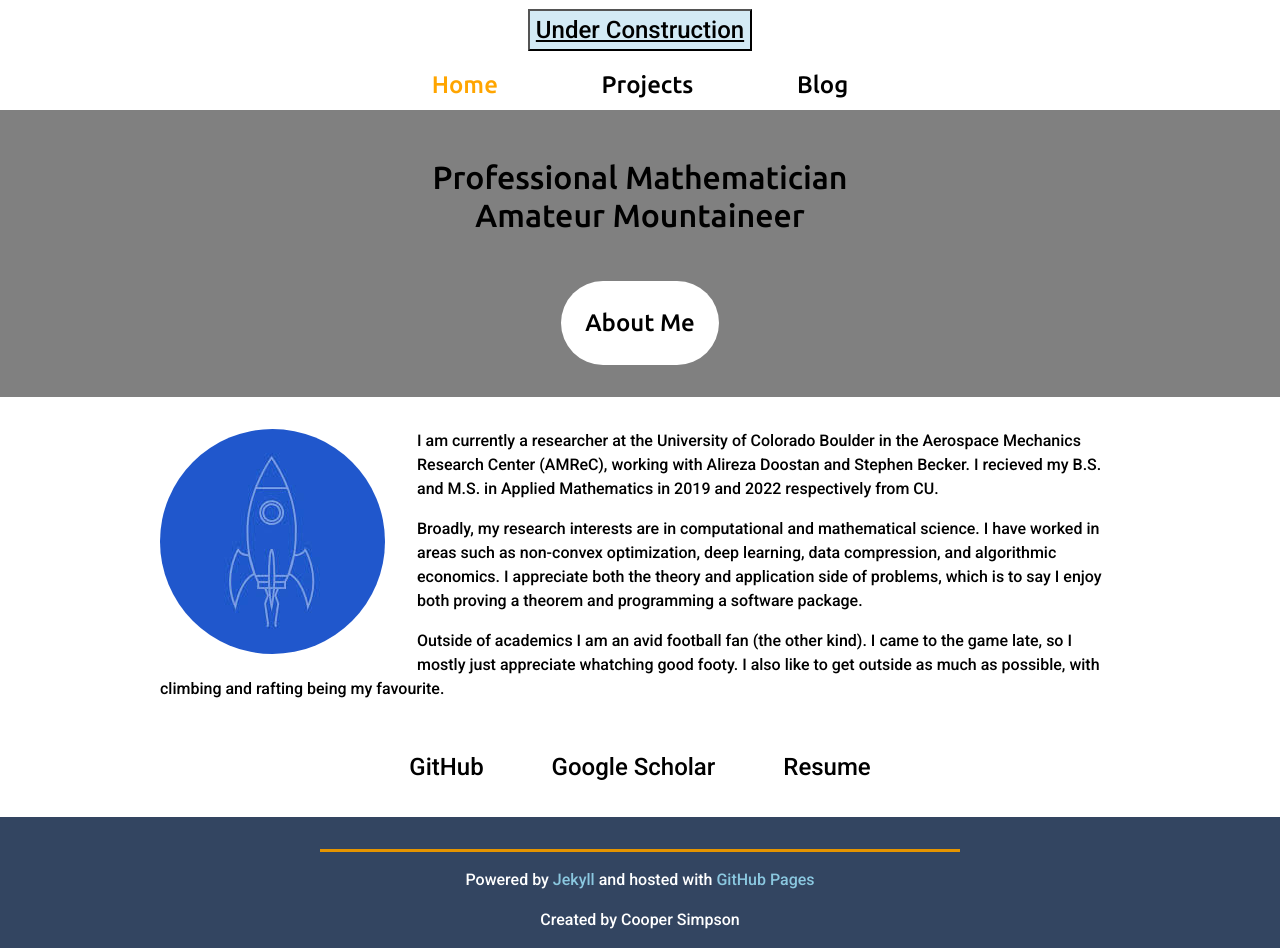
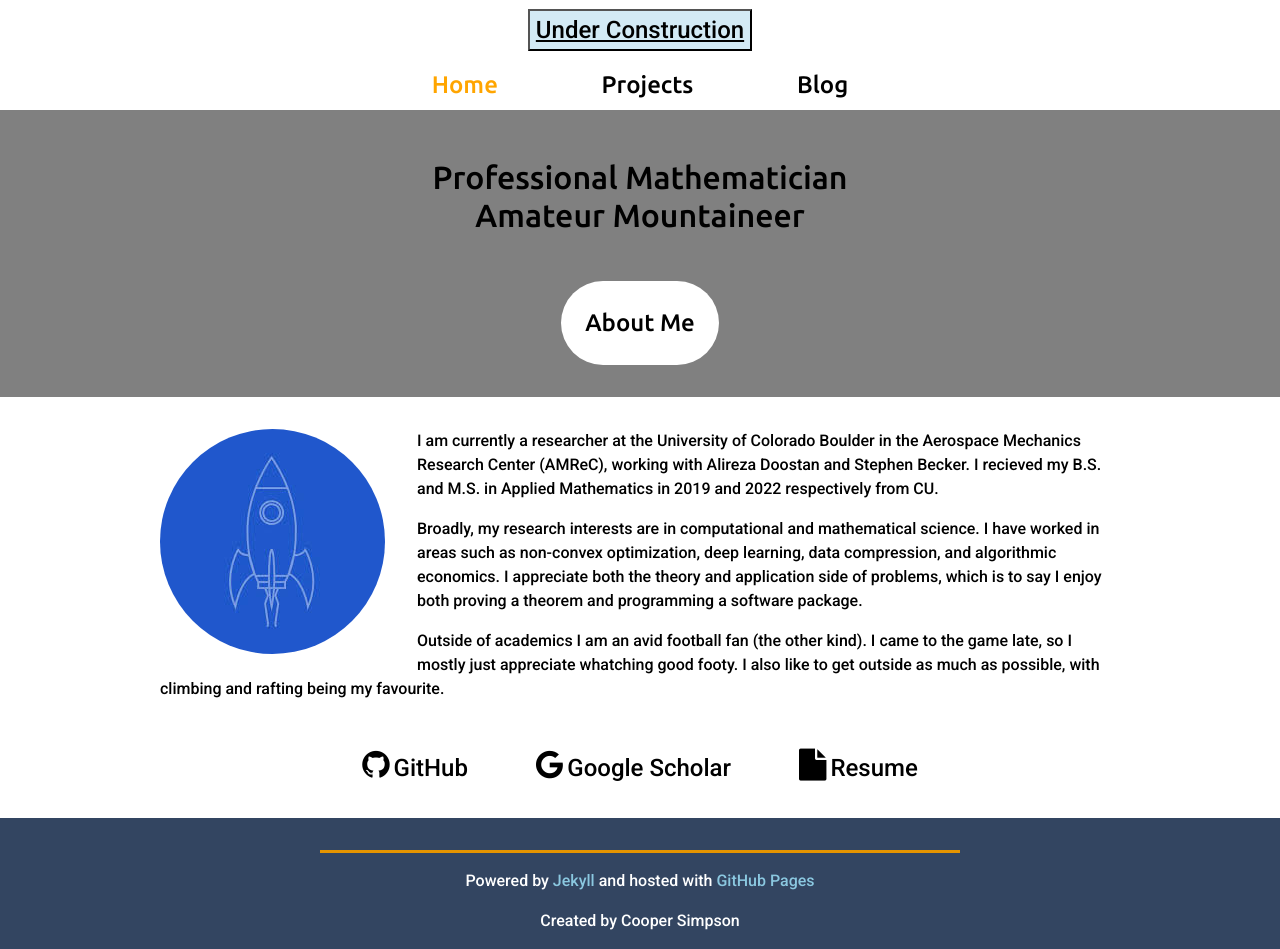
Before and after one commit to RS-Coop/RS-Coop.github.io, a Jekyll site: the page built from index.html, in a window 1280 px wide. Built offline with Jekyll 4.4.1, drawn with Linux system fonts in a browser that asks for light colours.

```diff
--- a/_includes/construction.html
+++ b/_includes/construction.html
@@ -17,7 +17,8 @@
       <div class="modal-body">
         Hello, this website is still in development. Please pardon some of the
         current poor design choices, and a lack of material.
-        Try putting the window as a half scrren. Check back soon!
+        Try putting the window as a half screen, and probably don't use mobile.<br>&nbsp<br>
+        Cheers!
       </div>
     </div>
   </div>
--- a/_includes/head.html
+++ b/_includes/head.html
@@ -3,6 +3,7 @@
 <head>
   <meta charset="utf-8">
   <link rel="stylesheet" href="https://stackpath.bootstrapcdn.com/bootstrap/4.5.2/css/bootstrap.min.css">
+  <link rel="stylesheet" href="https://cdnjs.cloudflare.com/ajax/libs/font-awesome/4.7.0/css/font-awesome.min.css">
   <link rel="stylesheet" href="https://fonts.googleapis.com/css2?family=Roboto:wght@500&display=swap">
   <link rel="stylesheet" href="https://fonts.googleapis.com/css2?family=Ubuntu:wght@500&display=swap">
   <link rel="stylesheet" href="/assets/css/styles.css">
--- a/_includes/project-grids.html
+++ b/_includes/project-grids.html
@@ -18,12 +18,12 @@
   {% endcase %}
 
   {% for item in projects %}
-    <div class="project-tile">
+    <div class="project-tile" onclick="redirect('{{ item.url }}')">
       <div class="tile-inner">
         <div class="tile-front" style="--image-path: url({{ item.image }})">
           <h3>{{ item.title }}</h3>
         </div>
-        <div class="tile-back" onclick="redirect('{{ item.url }}')">
+        <div class="tile-back">
           <p>{{ item.summary }}</p>
           <a>Read more...</a>
         </div>
--- a/blog.html
+++ b/blog.html
@@ -5,7 +5,7 @@ title: Blog
 ---
 <!-- Intro -->
 <section id="blog-intro" class="intro">
-    <h2>Time flies like an arrow<br>Fruit flies like a banana<br>&nbsp</h2>
+    <h2>Time Flies Like An Arrow<br>Fruit Flies Like A Banana<br>&nbsp</h2>
     <div id="blog-gallery-heading" class="section-tab section-white">
       Recent Posts
     </div>
--- a/index.html
+++ b/index.html
@@ -35,9 +35,18 @@ title: Home
       favourite.
     </p>
     <ul>
-      <li><a href="https://github.com/RS-Coop">GitHub</a></li>
-      <li><a href="https://scholar-google-com.colorado.idm.oclc.org/citations?user=rHbpN-YAAAAJ&hl=en">Google Scholar</a></li>
-      <li><a href="assets/files/Resume.pdf">Resume</a></li>
+      <li>
+        <i class="fa fa-2x fa-github"></i>
+        <a href="https://github.com/RS-Coop">GitHub</a>
+      </li>
+      <li>
+        <i class="fa fa-2x fa-google"></i>
+        <a href="https://scholar-google-com.colorado.idm.oclc.org/citations?user=rHbpN-YAAAAJ&hl=en">Google Scholar</a>
+      </li>
+      <li>
+        <i class="fa fa-2x fa-file"></i>
+        <a href="assets/files/Resume.pdf">Resume</a>
+      </li>
     </ul>
   </div>
 </section>
```
